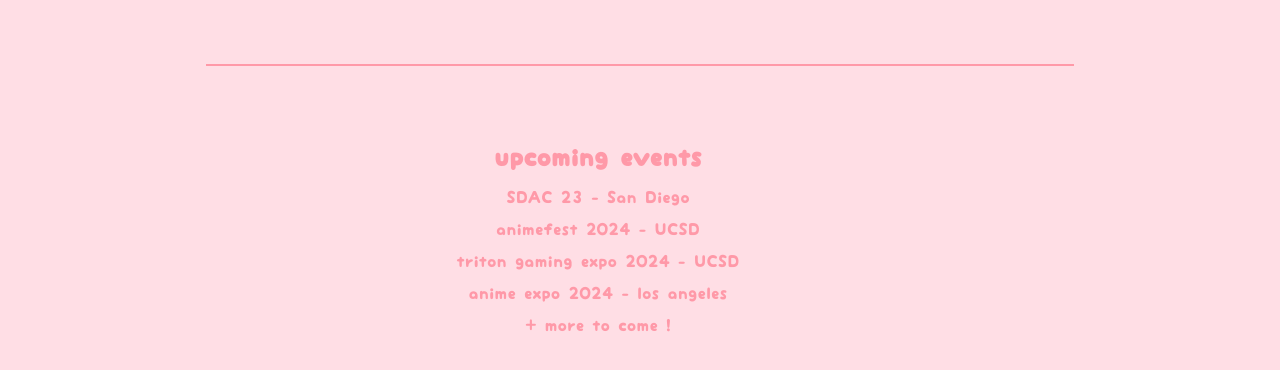
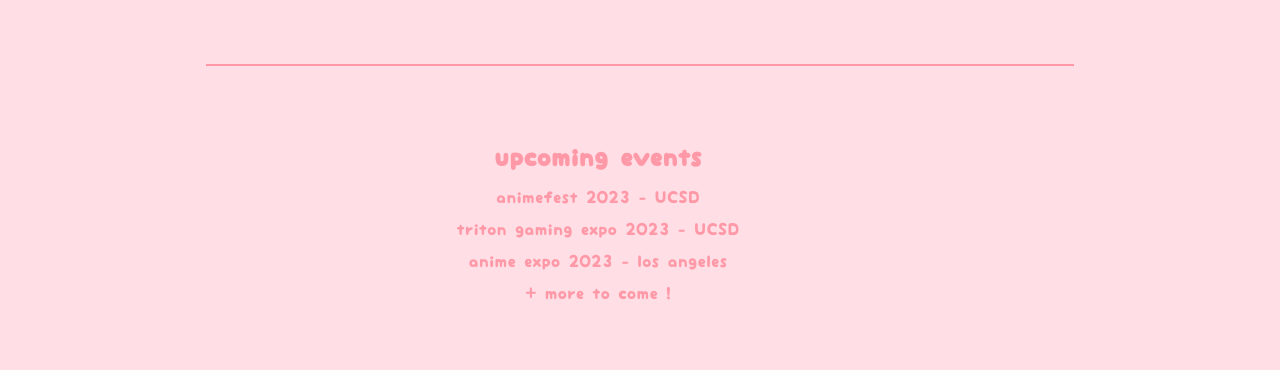
Before and after one commit to khungry/khungry.github.io, a plain HTML site: page index.html in a window 1280 px wide. Shown: the part 366-736 px from the top of the page. Drawn offline with nearby package versions, Linux system fonts and the light colour scheme.

Commit message:
Update index.html

```diff
--- a/index.html
+++ b/index.html
@@ -15,7 +15,7 @@
 <meta name="viewport" content="initial-scale=1">
 
 <nav class="navbar" id="mynavbar">
-    <a href="index.html" class="active" class="logo">khuwun</a>
+    <a href="index.html" class="logo">khuwun</a>
     <!-- make sure to change active class (class="active")-->
     <a href="contact.html" class="sublinks" id="contactnav">contact</a>
     <a href="https://khuwun.carrd.co/#comms" class="sublinks" id="commissionsnav">commissions</a>
@@ -40,10 +40,9 @@
 <div class="events">
     <ul>
     <h2>upcoming events</h2>
-    <p>SDAC 23 - San Diego</p>
-    <p>animefest 2024 - UCSD</p>
-    <p>triton gaming expo 2024 - UCSD</p>
-    <p>anime expo 2024 - los angeles</p>
+    <p>animefest 2023 - UCSD</p>
+    <p>triton gaming expo 2023 - UCSD</p>
+    <p>anime expo 2023 - los angeles</p>
     <p>+ more to come !</p>
     </ul>
 </div>
```
